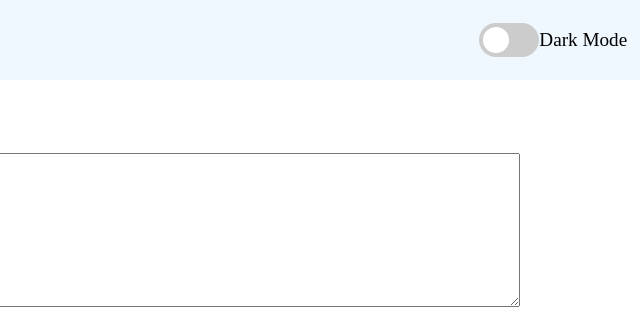
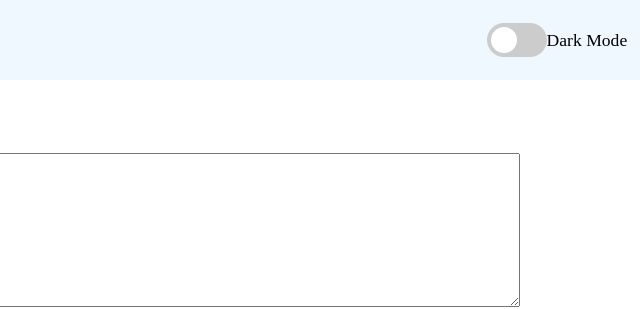
Before and after one commit to AmanKumar9599/Text_changer, a plain HTML site: page index.html in a window 1280 px wide. Shown: the top 309 px of the page, 640-1280 px from the left. Drawn offline with Linux system fonts and the light colour scheme.

Commit message:
Update index.html

```diff
--- a/index.html
+++ b/index.html
@@ -19,7 +19,7 @@
                     <input type="checkbox" id="sw">
                     <span class="slider round"></span>
                 </label>
-                <label for="sw" id="sw" style="font-size: 120%;">Dark Mode</label>
+                <label for="sw" id="sw" style="font-size: 110%;">Dark Mode</label>
             </div>
         </div>
         <div class="body">
```
